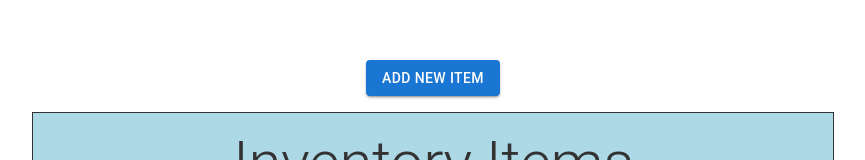
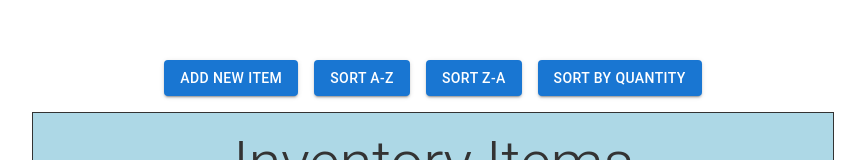
Before and after one commit to ajfeng4/InventoryManagement, a Next.js app: page / in a window 1280 px wide. Shown: the part 113-273 px from the top of the page, without its empty margins (207-1072 px from the left). Built offline with nearby package versions, Linux system fonts and the light colour scheme; no server answers; the database is empty.

Commit message:
Added sorting attributes
Added ability to sort items on pantry by name or quantity

```diff
--- a/app/page.js
+++ b/app/page.js
@@ -33,6 +33,7 @@ export default function Home() {
     const [inventory,setInventory] = useState([])
     const [open, setOpen] = useState(false)
     const [itemName, setItemName] = useState('')
+    const [sortType, setSortType] = useState('A-Z')
 
     const updateInventory = async () => {
         const snapshot = query(collection(firestore, 'inventory'))
@@ -41,12 +42,12 @@ export default function Home() {
         docs.forEach((doc) => {
             inventoryList.push({ name: doc.id, ...doc.data() })
         })
-        setInventory(inventoryList)
+        setInventory(sortInventory(inventoryList, sortType))
     }
 
     useEffect(() => {
         updateInventory()
-    }, [])
+    }, [sortType])
 
     const addItem = async (item) => {
         const docRef = doc(collection(firestore, 'inventory'), item)
@@ -72,6 +73,19 @@ export default function Home() {
             }
         }
         await updateInventory()
+    }
+
+    const sortInventory = (inventoryList, type) => {
+        switch (type) {
+            case 'A-Z':
+                return inventoryList.sort((a, b) => a.name.localeCompare(b.name))
+            case 'Z-A':
+                return inventoryList.sort((a, b) => b.name.localeCompare(a.name))
+            case 'quantity':
+                return inventoryList.sort((a, b) => b.quantity - a.quantity)
+            default:
+                return inventoryList
+        }
     }
 
     const handleOpen = () => setOpen(true)
@@ -119,9 +133,20 @@ export default function Home() {
                     </Stack>
                 </Box>
             </Modal>
-            <Button variant="contained" onClick={handleOpen}>
-                Add New Item
-            </Button>
+            <Stack direction="row" spacing={2}>
+                <Button variant="contained" onClick={handleOpen}>
+                    Add New Item
+                </Button>
+                <Button variant="contained" onClick={() => setSortType('A-Z')}>
+                    Sort A-Z
+                </Button>
+                <Button variant="contained" onClick={() => setSortType('Z-A')}>
+                    Sort Z-A
+                </Button>
+                <Button variant="contained" onClick={() => setSortType('quantity')}>
+                    Sort by Quantity
+                </Button>
+            </Stack>
             <Box border={'1px solid #333'}>
                 <Box
                     width="800px"
```
